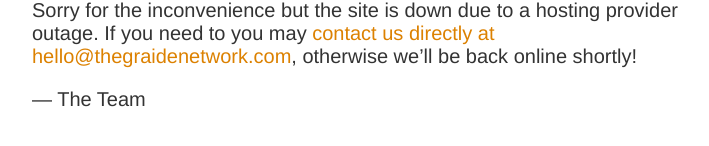
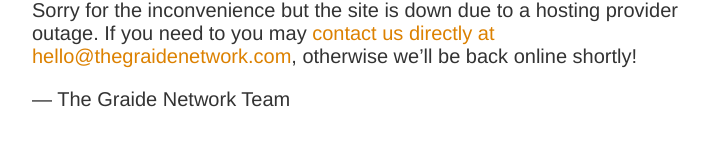
Before and after one commit to thegraidenetwork/site-status, a plain HTML site: page index.html in a window 1280 px wide. Shown: the part 300-446 px from the top of the page, without its empty margins (283-992 px from the left). Drawn offline with Linux system fonts and the light colour scheme.

Commit message:
Update index.html

```diff
--- a/index.html
+++ b/index.html
@@ -14,6 +14,6 @@
     <div>
         <p>Sorry for the inconvenience but the site is down due to a hosting provider outage.
           If you need to you may <a href="mailto:hello@thegraidenetwork.com">contact us directly at hello@thegraidenetwork.com</a>, otherwise we&rsquo;ll be back online shortly!</p>
-        <p>&mdash; The Team</p>
+        <p>&mdash; The Graide Network Team</p>
     </div>
 </article>
```
